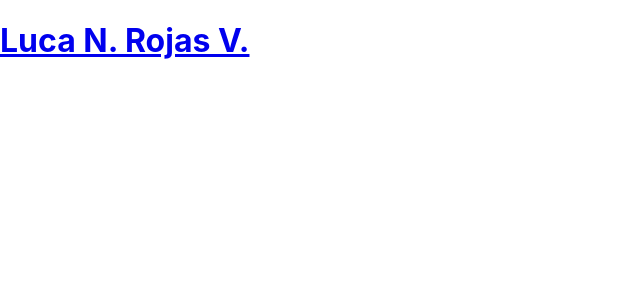
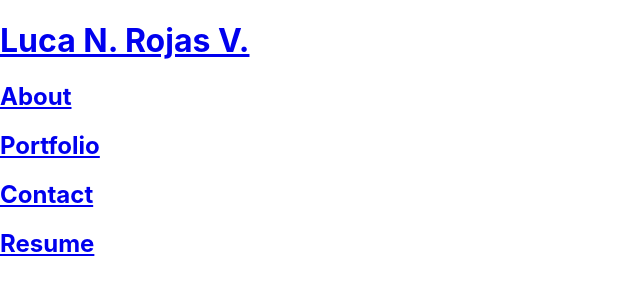
Before and after one commit to NicolasRojas-CENG/portfolio, a React (Create React App) app: page / in a window 1280 px wide. Shown: the top 300 px of the page, without its empty margins (0-640 px from the left). Built offline with nearby package versions, Linux system fonts and the light colour scheme.

Commit message:
Added a basic navbar.

```diff
--- a/src/App.js
+++ b/src/App.js
@@ -1,11 +1,11 @@
-import logo from './logo.svg';
 import './App.css';
 import Header from './components/Header';
+import Navbar from './components/Navbar';
 
 function App() {
-  return (
-    <Header></Header>
-  );
+    return (
+        <><Header></Header><Navbar></Navbar></>
+    );
 }
 
 export default App;
--- /dev/null
+++ b/src/components/Navbar/index.js
@@ -0,0 +1,14 @@
+import React from 'react';
+
+function Navbar() {
+    return (
+        <navbar>
+            <a  href='/'><h2 className='nav'>About</h2></a>
+            <a  href='/'><h2 className='nav'>Portfolio</h2></a>
+            <a  href='/'><h2 className='nav'>Contact</h2></a>
+            <a  href='/'><h2 className='nav'>Resume</h2></a>
+        </navbar>
+    );
+}
+
+export default Navbar;
```
